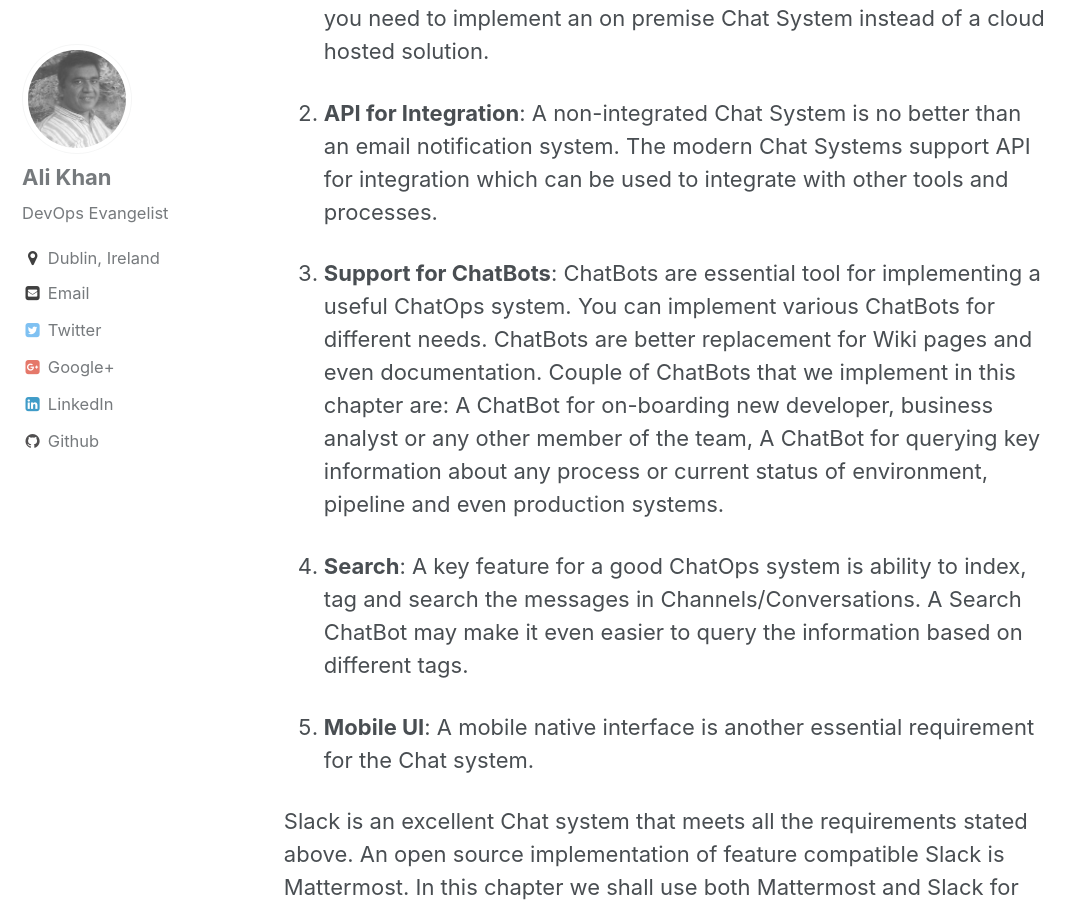
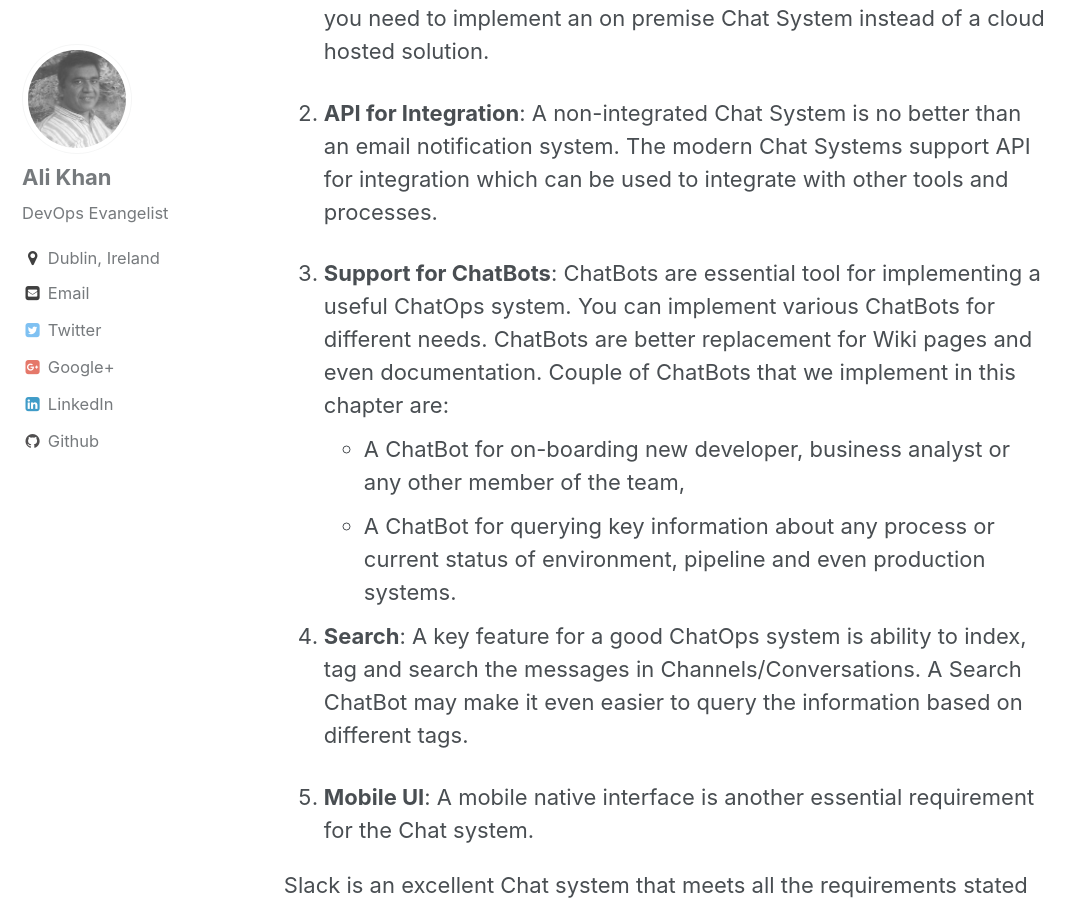
Before and after one commit to khanali21/khanali21.github.io, a Jekyll site: the page built from _posts/2017-01-22-no-devops-without-chatops.md, in a window 1280 px wide and 900 px high, scrolled down 1665 px. Shown: the whole window, without its empty margins (0-1083 px from the left). Built offline with Jekyll 4.4.1, drawn with Linux system fonts in a browser that asks for light colours; comment, search, counter and statistics services are not loaded.

```diff
--- a/_posts/2017-01-22-no-devops-without-chatops.md
+++ b/_posts/2017-01-22-no-devops-without-chatops.md
@@ -20,8 +20,8 @@ A good ChatOps implementation depends on the Chat system/tool. Below are some of
 2.	**API for Integration**: A non-integrated Chat System is no better than an email notification system. The modern Chat Systems support API for integration which can be used to integrate with other tools and processes.
 
 3.	**Support for ChatBots**: ChatBots are essential tool for implementing a useful ChatOps system. You can implement various ChatBots for different needs. ChatBots are better replacement for Wiki pages and even documentation. Couple of ChatBots that we implement in this chapter are:
-    A ChatBot for on-boarding new developer, business analyst or any other member of the team,
-    A ChatBot for querying key information about any process or current status of environment, pipeline and even production systems.
+    * A ChatBot for on-boarding new developer, business analyst or any other member of the team,
+    * A ChatBot for querying key information about any process or current status of environment, pipeline and even production systems.
 
 4.	**Search**: A key feature for a good ChatOps system is ability to index, tag and search the messages in Channels/Conversations. A Search ChatBot may make it even easier to query the information based on different tags.
 
```
